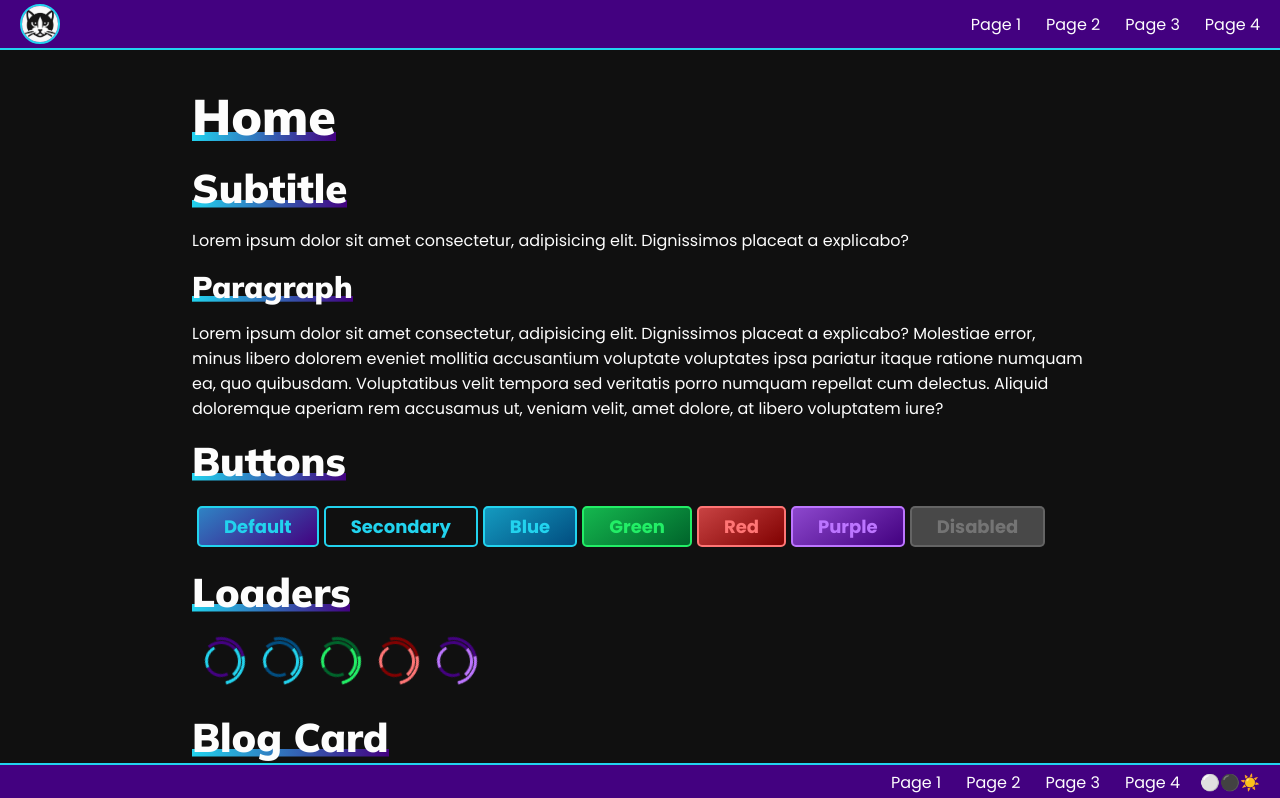
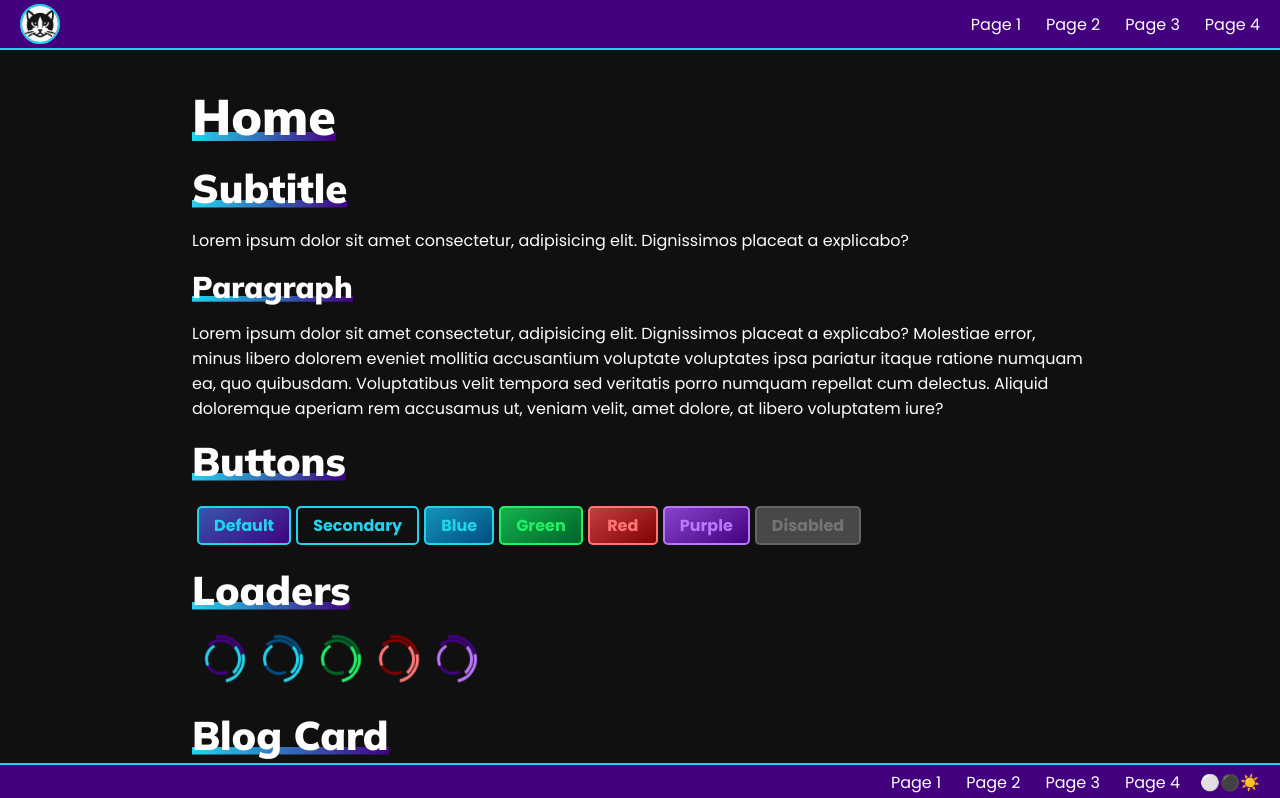
Before and after one commit to irenealcaine/template-navbar, a React (Create React App) app: page / in a window 1280 px wide. Shown: the top 798 px of the page. Built offline with nearby package versions, Linux system fonts and the light colour scheme; grey boxes are pictures that could not be loaded.

Commit message:
button component

```diff
--- a/src/Components/Button/Button.css
+++ b/src/Components/Button/Button.css
@@ -1,20 +1,19 @@
 @import "../../Variables.css";
 
 .button {
-  padding: 5px 25px;
+  padding: 5px 15px;
   border-radius: 5px;
   transition: var(--transition);
   cursor: pointer;
   font-weight: 700;
-  font-size: 18px;
+  font-size: 16px;
   min-width: 70px;
 
-  display: flex;
-  align-items: center;
-  justify-content: center;
+  display: inline-block;
+  text-align: center;
 
   background: linear-gradient(145deg, var(--main), var(--dark-main));
-  background-size: 100% 300%;
+  background-size: 100% 500%;
   background-position: 0% 0%;
   border: 2px solid var(--dark-main);
   color: var(--dark-main);
--- a/src/Components/Button/Button.jsx
+++ b/src/Components/Button/Button.jsx
@@ -1,8 +1,9 @@
 import "./Button.css";
 import { DarkModeContext } from "../../Context/darkModeContext";
 import { useContext } from "react";
+import { Link } from "react-router-dom";
 
-const Button = ({ value, onClick, className, color, disabled, href }) => {
+const Button = ({ value, onClick, className, color, disabled, href, to }) => {
   const { darkMode } = useContext(DarkModeContext);
 
   if (href && !disabled) {
@@ -15,6 +16,17 @@ const Button = ({ value, onClick, className, color, disabled, href }) => {
       >
         {value}
       </a>
+    );
+  }
+
+  if (to && !disabled) {
+    return (
+      <Link
+        to={to}
+        className={`button ${color} ${className} ${darkMode ? "dark" : ""}`}
+      >
+        {value}
+      </Link>
     );
   }
 
```
